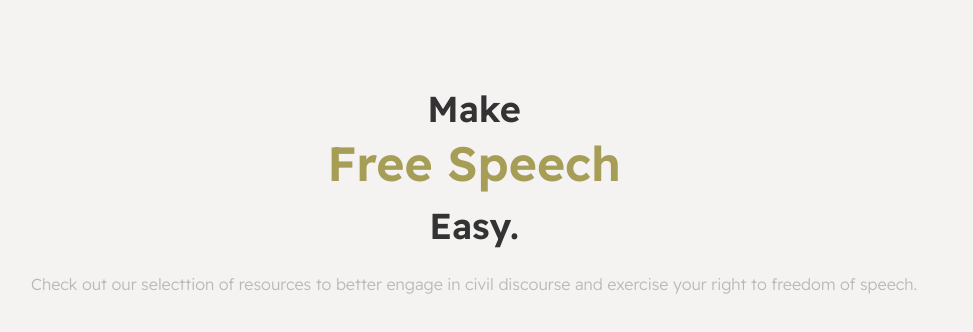
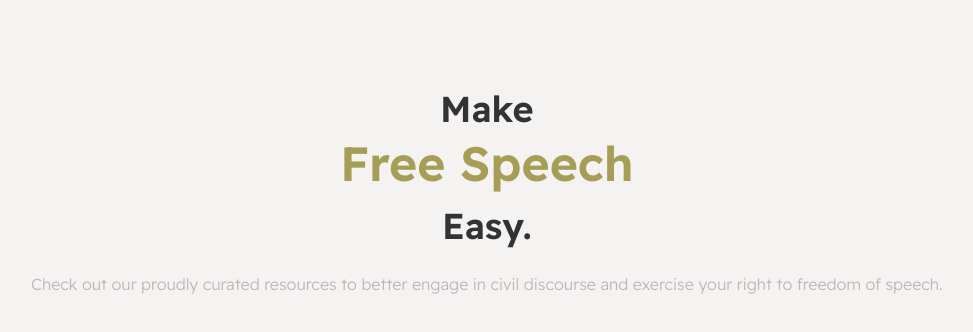
Before and after one commit to SamuelShally/ekko, a React (Create React App) app in the folder frontend/: page /learn in a window 1280 px wide. Shown: the top 332 px of the page, without its empty margins (1-974 px from the left). Built offline with nearby package versions, Linux system fonts and the light colour scheme.

Commit message:
text modified

```diff
--- a/frontend/src/components/Learn.jsx
+++ b/frontend/src/components/Learn.jsx
@@ -5,7 +5,7 @@ const Learn = () =>{
                 <h1 className="text-4xl font-bold leading-relaxed">Make<br />
                     <span className="text-secondary text-5xl"> Free Speech </span><br/>Easy.
                 </h1>
-                <p className="text-md font-light opacity-30 text-center">Check out our selecttion of resources to better engage in
+                <p className="text-md font-light opacity-30 text-center">Check out our proudly curated resources to better engage in
                     civil discourse and exercise your right to freedom of speech.
                 </p>
             </div>
```
